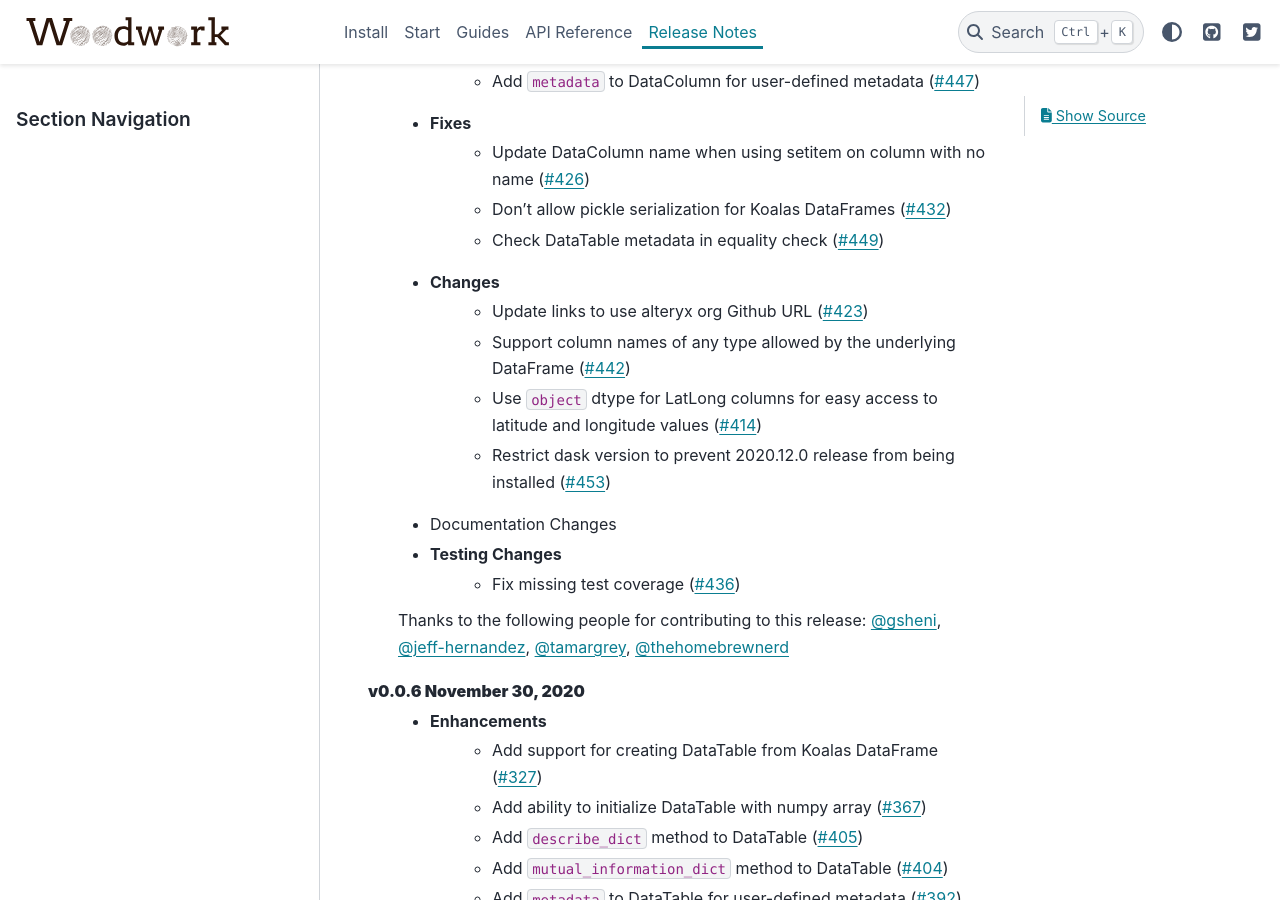
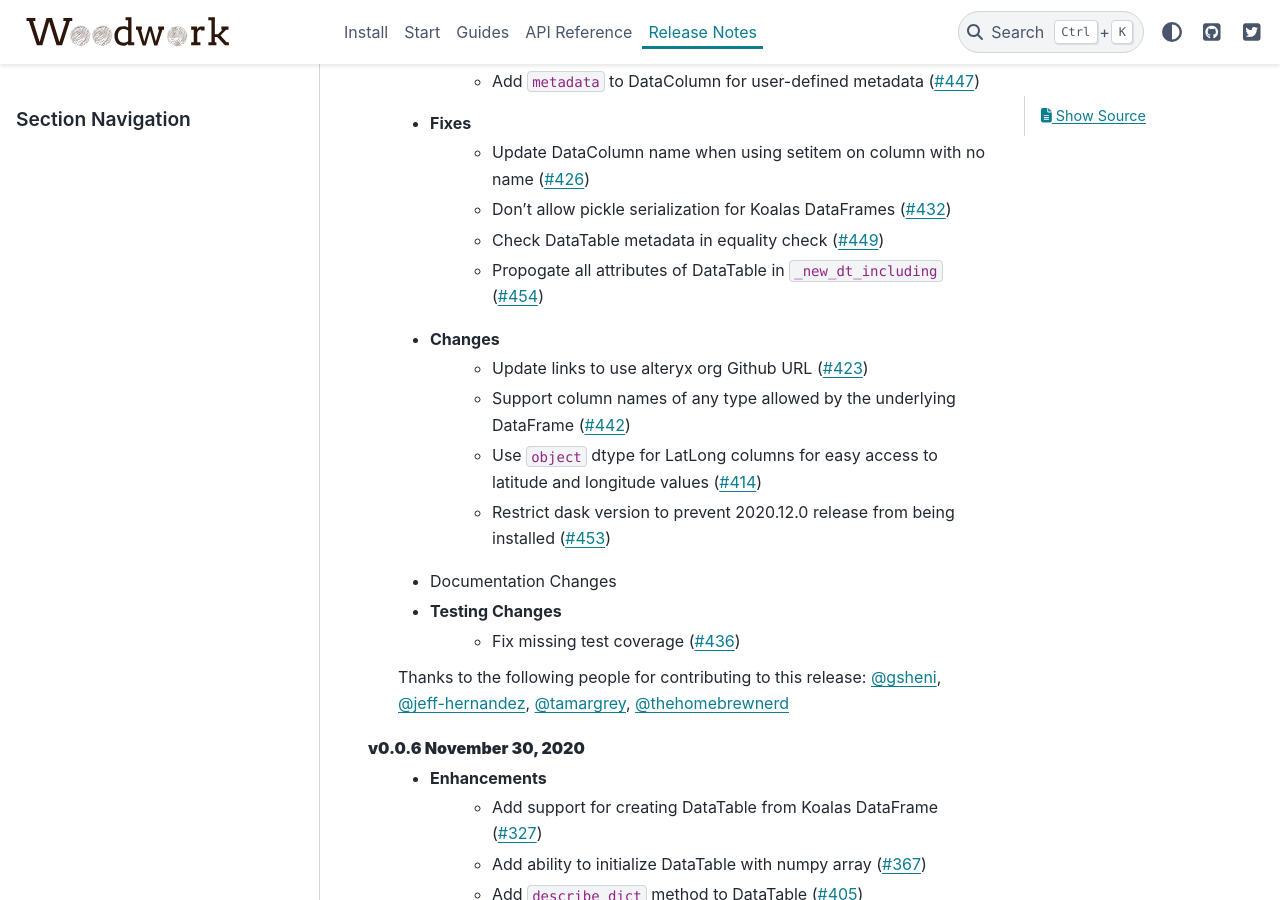
Before and after one commit to alteryx/woodwork, a Sphinx documentation site: the page built from docs/source/release_notes.rst, in a window 1280 px wide and 900 px high, scrolled down 379 px. Built offline with Sphinx 7.4.7 and the PyData theme 0.15.4, drawn with Linux system fonts in a browser that asks for light colours; comment, search, counter and statistics services are not loaded.

Commit message:
Add release note

```diff
--- a/docs/source/release_notes.rst
+++ b/docs/source/release_notes.rst
@@ -14,6 +14,7 @@ Release Notes
         * Update DataColumn name when using setitem on column with no name (:pr:`426`)
         * Don't allow pickle serialization for Koalas DataFrames (:pr:`432`)
         * Check DataTable metadata in equality check (:pr:`449`)
+        * Propogate all attributes of DataTable in ``_new_dt_including`` (:pr:`454`)
     * Changes
         * Update links to use alteryx org Github URL (:pr:`423`)
         * Support column names of any type allowed by the underlying DataFrame (:pr:`442`)
```
Also changed, not shown: 1 other file.
